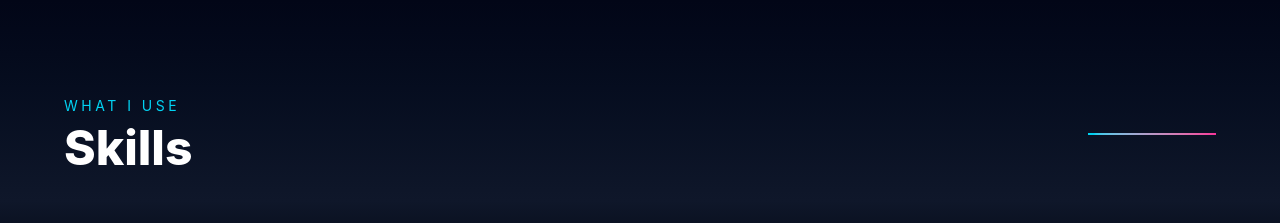
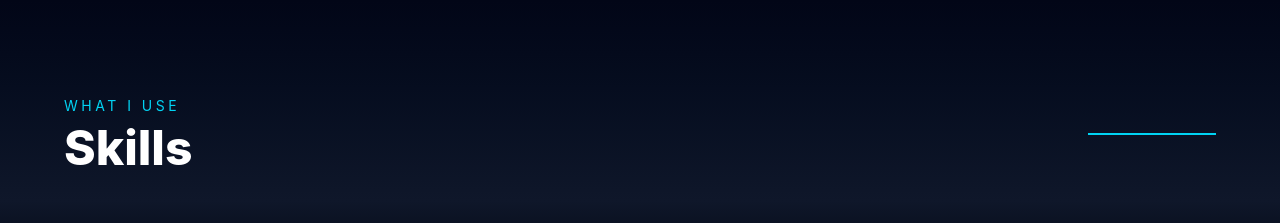
Before and after one commit to anakhasreekumar2004/portfolio, a React app: page / in a window 1280 px wide. Shown: the part 2400-2623 px from the top of the page. Built offline with nearby package versions, Linux system fonts and the light colour scheme; the HTML template or start-up script is replaced by a standard one.

Commit message:
update ui2

```diff
--- a/src/components/Skills.jsx
+++ b/src/components/Skills.jsx
@@ -19,7 +19,7 @@ function Skills() {
         </h2>
       </div>
 
-      <div className="w-32 h-[2px] bg-gradient-to-r from-cyan-400 to-pink-500"></div>
+      <div className="w-32 h-[2px] bg-cyan-400"></div>
     </div>
 
     {/* Skills Grid */}
```
